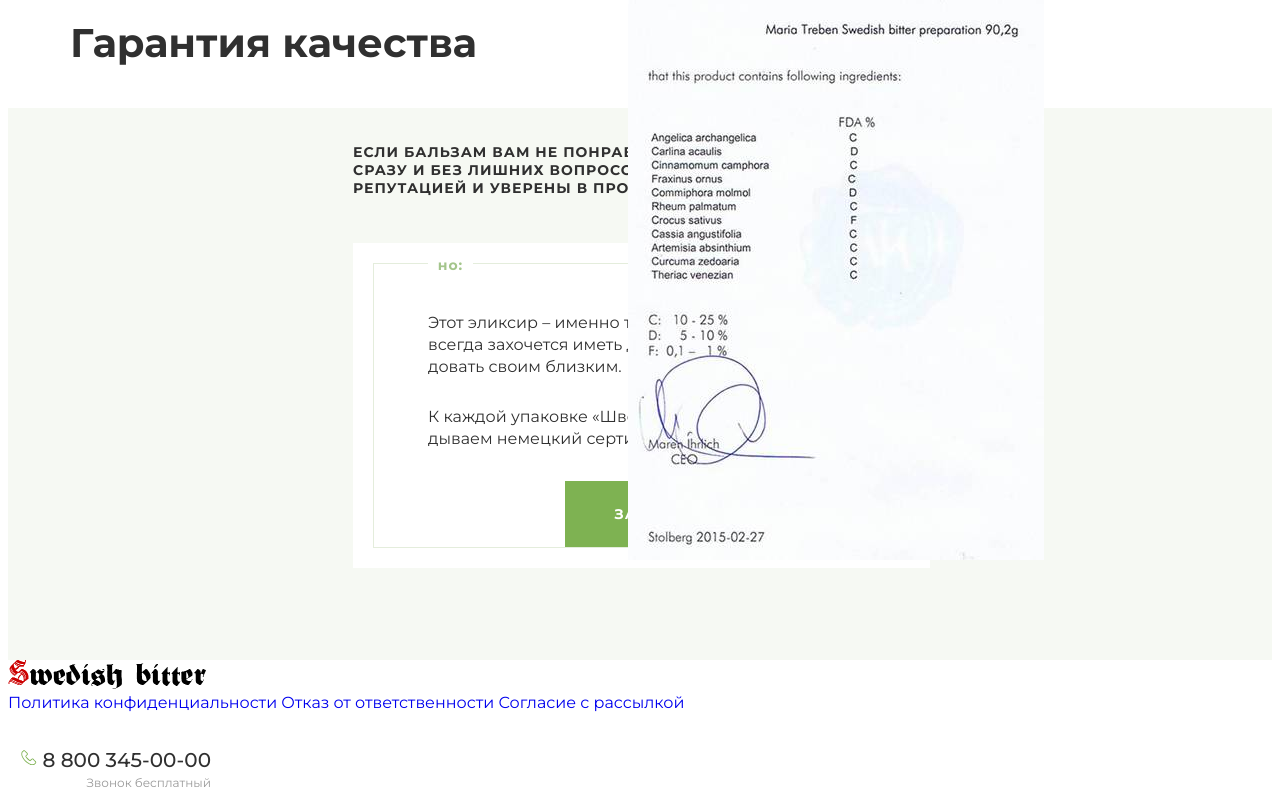
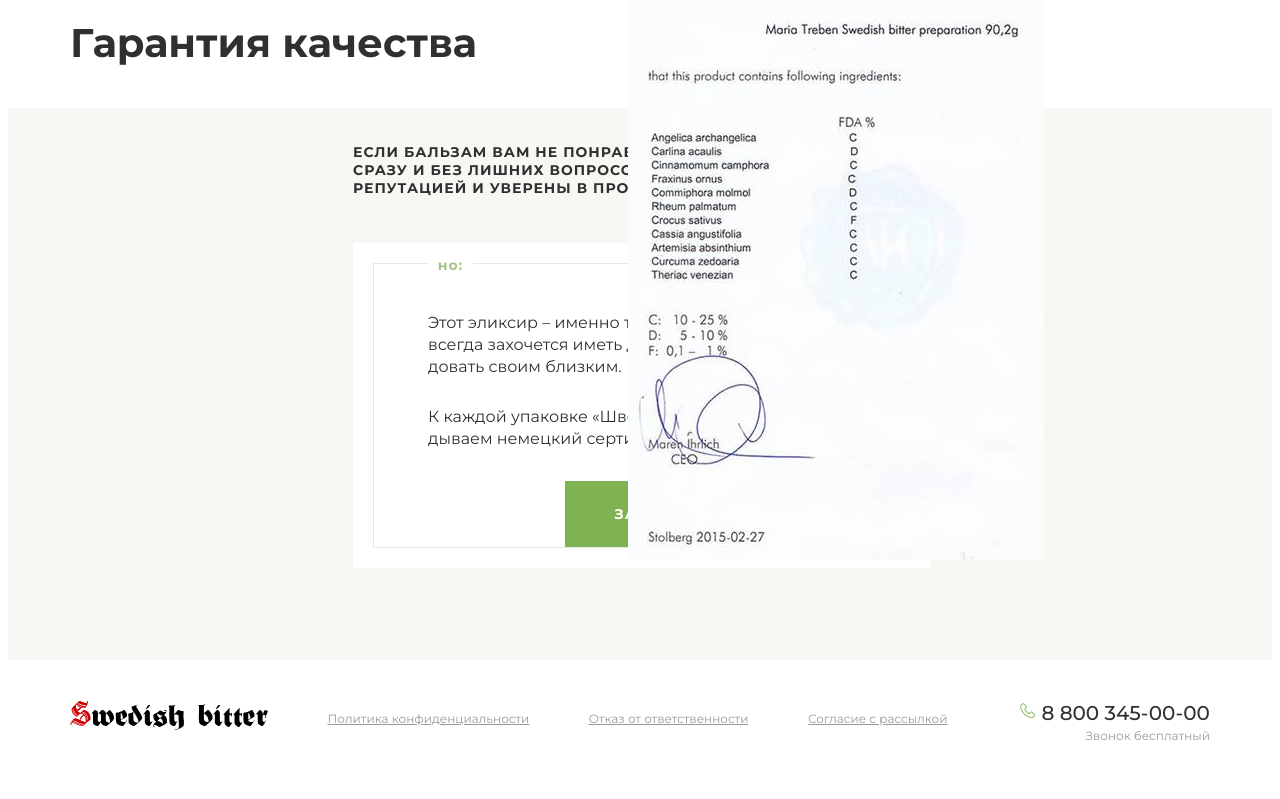
Before and after one commit to ellavrubel/swedishBitter, a website: page app/index.html in a window 1280 px wide. Shown: the part 9703-10502 px from the top of the page. After the commit the page ends 10455 px from the top, so only its background shows below. Drawn offline with nearby package versions, Linux system fonts and the light colour scheme; files that its build step writes are made by us from their sources.

Commit message:
desktop finished

```diff
--- a/app/index.html
+++ b/app/index.html
@@ -19,10 +19,10 @@
             <p class="head__text">
                 Доставка по всей России
             </p>
-            <div class="head__phone">
+            <div class="phone head__phone">
                 <img src="img/phone.svg" alt="phone">
-                <a class="phone" href="tel:8 800 345 00 00">8 800 345-00-00</a>
-                <span class="text">Звонок бесплатный</span>
+                <a class="phone-number" href="tel:8 800 345 00 00">8 800 345-00-00</a>
+                <span class="phone-text">Звонок бесплатный</span>
             </div>
         </div>
     </div>
@@ -557,7 +557,7 @@
 </section>
 
 <footer class="footer">
-    <div class="footer__container">
+    <div class="container footer__container">
         <div class="footer__inner">
             <div class="footer__logo">
                 <img src="img/logo.png" alt="">
@@ -565,10 +565,10 @@
             <a class="footer__secret" href="#">Политика конфиденциальности</a>
             <a class="footer__duty" href="#">Отказ от ответственности</a>
             <a class="footer__agree" href="#">Согласие с рассылкой</a>
-            <div class="head__phone">
+            <div class="phone footer__phone">
                 <img src="img/phone.svg" alt="phone">
-                <a class="phone" href="tel:8 800 345 00 00">8 800 345-00-00</a>
-                <span class="text">Звонок бесплатный</span>
+                <a class="phone-number" href="tel:8 800 345 00 00">8 800 345-00-00</a>
+                <span class="phone-text">Звонок бесплатный</span>
             </div>
         </div>
     </div>
--- a/app/scss/global.scss
+++ b/app/scss/global.scss
@@ -56,3 +56,16 @@
   font-weight: 700;
   text-transform: uppercase;
 }
+.phone{
+  max-width: 203px;
+  text-align: right;
+}
+.phone-number {
+  color: #303030;
+  font-weight: 500;
+  font-size: 20px;
+}
+.phone-text{
+  font-size: 12px;
+  color: #9a9a9a;
+}
--- a/app/scss/style.scss
+++ b/app/scss/style.scss
@@ -26,22 +26,13 @@
     flex: 0 0 60%;
   }
   &__phone{
-    max-width: 203px;
     padding-top: 36px;
-    text-align: right;
-    .phone{
-      color: #303030;
-      font-weight: 500;
-      font-size: 20px;
-    }
-    .text{
-      font-size: 12px;
-      color: #9a9a9a;
 
     }
+
   }
 
-}
+
 
 // header
 
@@ -1009,7 +1000,24 @@
       padding-left: 20px;
     }
   }
+}
 
+// footer
+
+.footer{
+  &__inner{
+    display: flex;
+    justify-content: space-between;
+    padding-top: 41px;
+  }
+  &__secret,
+  &__duty,
+  &__agree{
+    font-size: 12px;
+    color: #9a9a9a;
+    text-decoration: underline;
+    padding-top: 10px;
+  }
 
 }
 
```
Also changed, not shown: app/css/global.min.css, app/css/style.min.css, app/scss/style.css, 1 other file.
